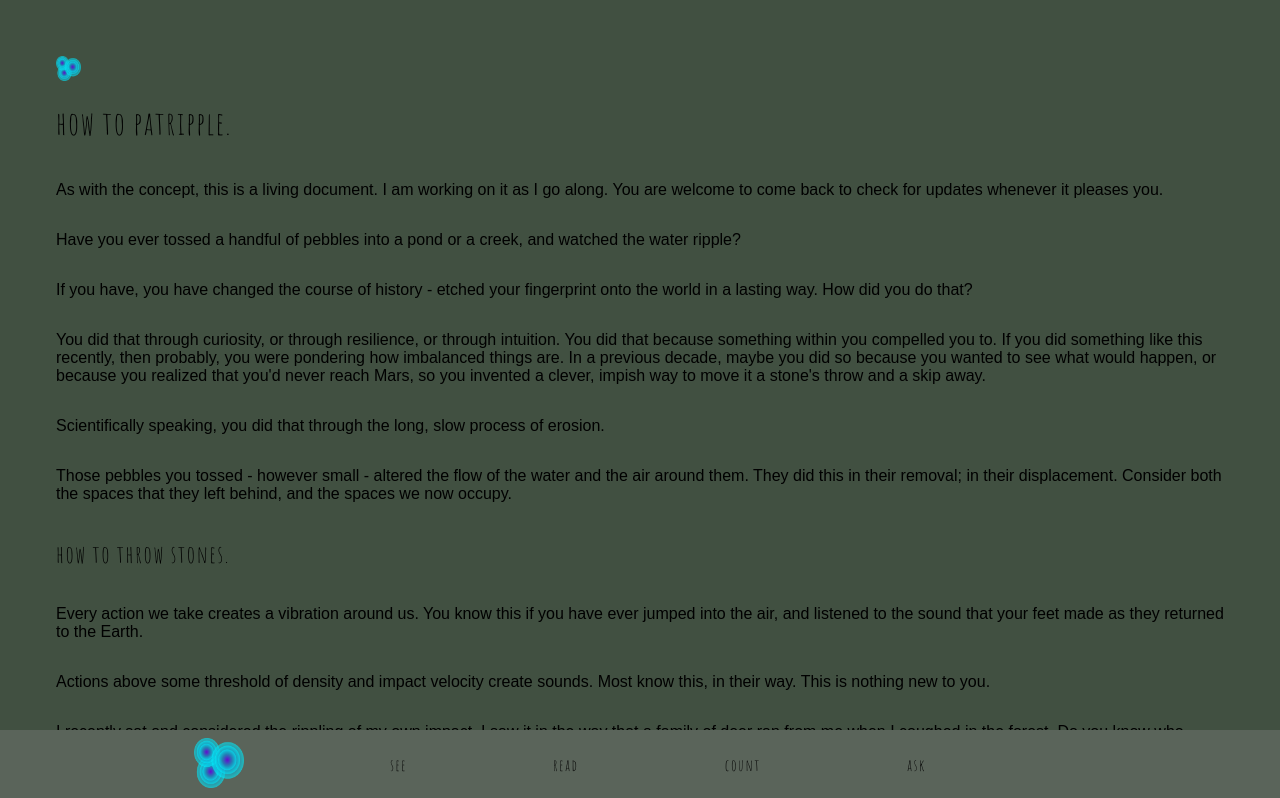
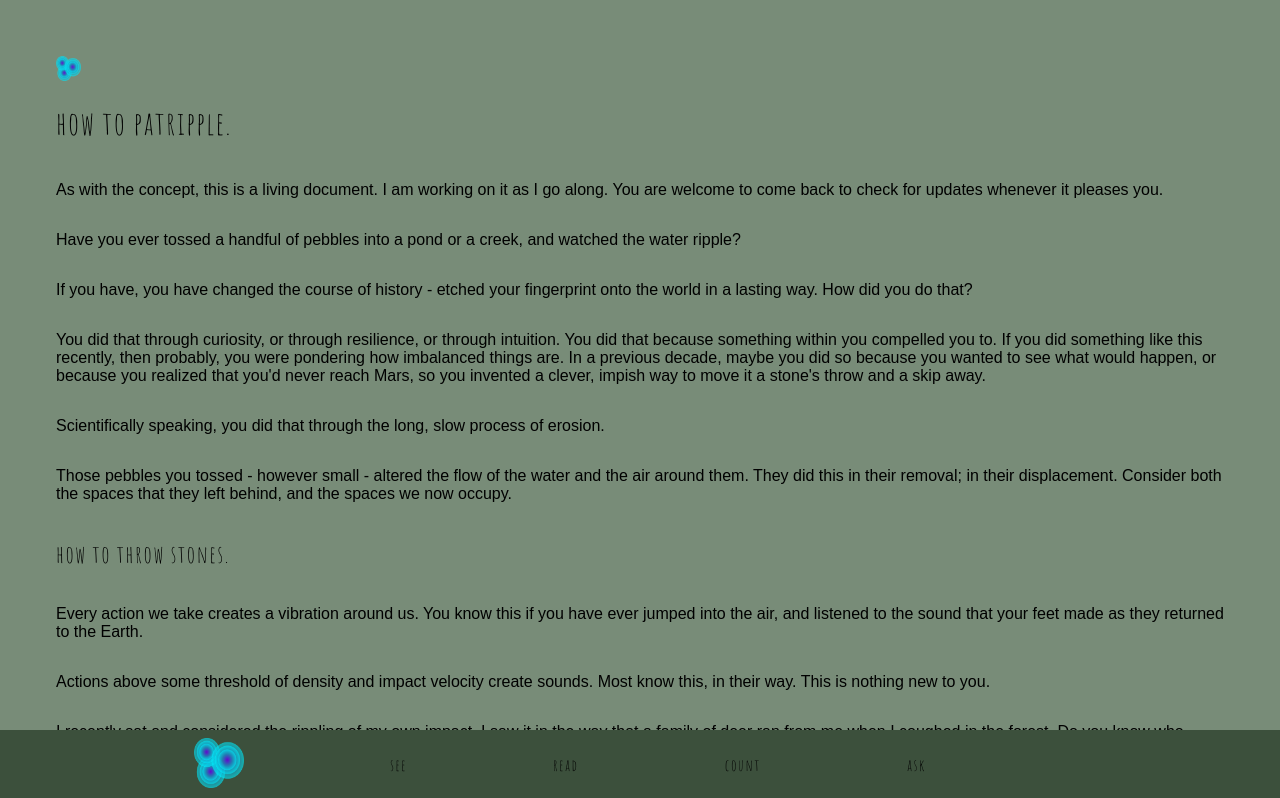
Before and after one commit to YouGuavas/patripples, a Next.js app: page / in a window 1280 px wide. Shown: the top 798 px of the page. Built offline with nearby package versions, Linux system fonts and the light colour scheme; a web font is replaced by a local one.

Commit message:
Update light mode styles

```diff
--- a/app/globals.css
+++ b/app/globals.css
@@ -15,9 +15,9 @@
 .default {
 	--color-1: rgb(240, 250, 240);
 	--color-2: black;
-	--color-3: #53744f;
-	--color-4: rgb(90, 100, 90);
-	--color-5: rgb(65, 80, 65);
+	--color-3: rgb(100, 150, 100);
+	--color-4: rgb(60, 80, 60);
+	--color-5: rgb(120, 140, 120);
 	--color-6: rgb(130, 145, 130);
 
 	--style-font-1: 'Amatic SC', 'Oswald', 'Patrick Hand', serif;
```
Also changed, not shown: public/logos/ripples_alt.png (added).
